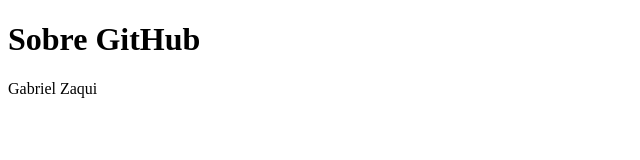
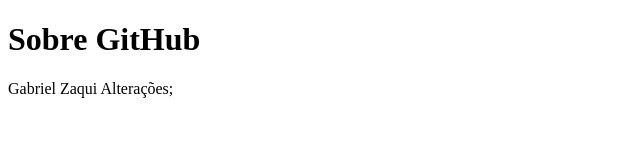
Before and after one commit to GabrielZaqui/dev, a plain HTML site: page index.html in a window 1280 px wide. Shown: the full height of the page, 0-640 px from the left. Drawn offline with Linux system fonts and the light colour scheme.

Commit message:
alterações

```diff
--- a/index.html
+++ b/index.html
@@ -10,6 +10,7 @@
     <h1>Sobre GitHub</h1>
     <p>
         Gabriel Zaqui
+        Alterações;
     </p>
 
 </body>
```
